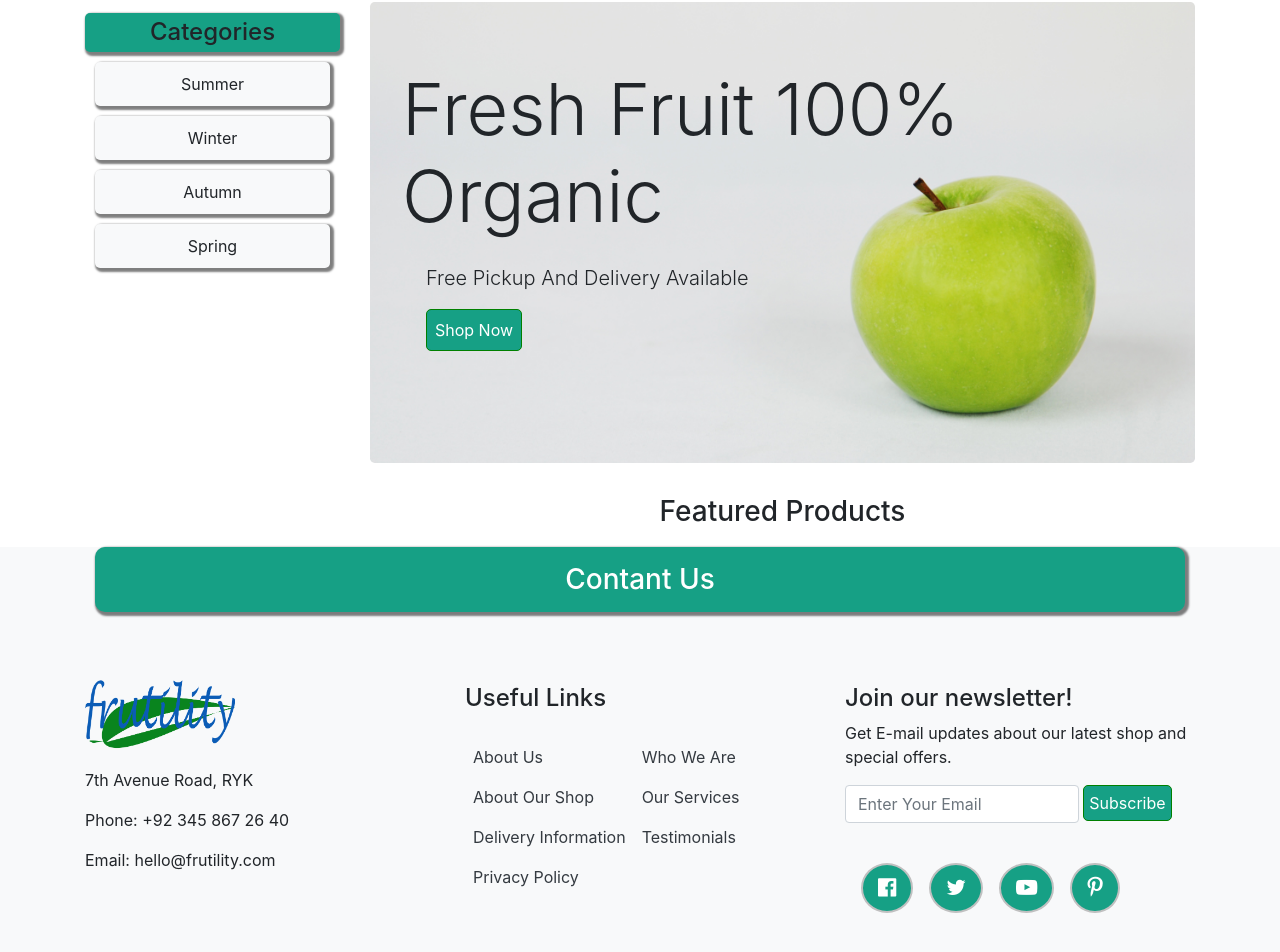
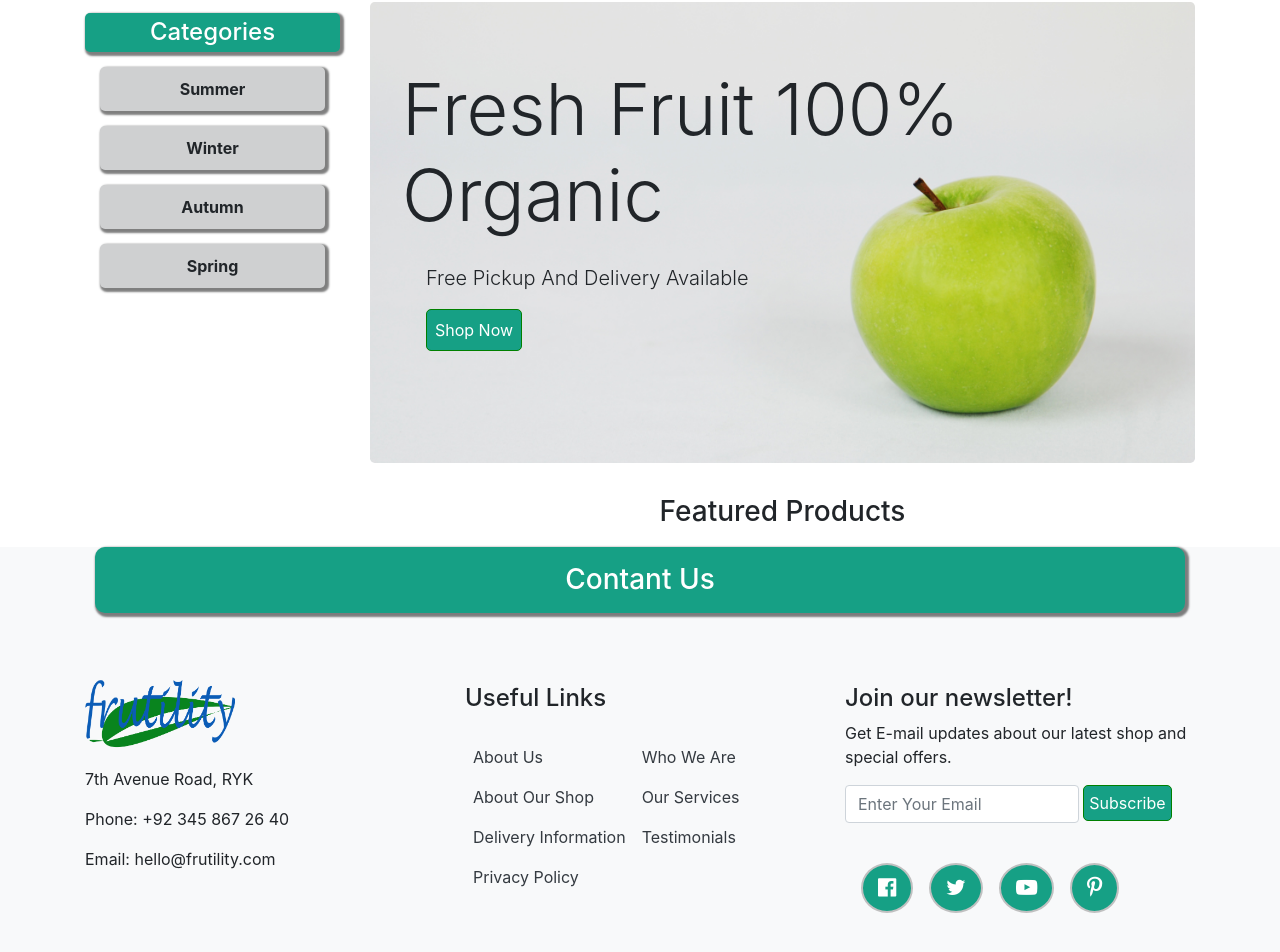
Before and after one commit to iamafaqashfaq/frutility-react, a React (Create React App) app: page / in a window 1280 px wide. Shown: the part 176-1128 px from the top of the page. Built offline with nearby package versions, Linux system fonts and the light colour scheme.

Commit message:
Another commit

```diff
--- a/src/App.css
+++ b/src/App.css
@@ -38,7 +38,7 @@
 }
 .fruity-btn:hover{
   background-color: white;
-  color: #16a085;
+  color: #1abc9c;
 }
 .social-link{
   background-color: #16a085;
@@ -71,12 +71,14 @@
 }
 .sidebar-nav ul li{
   padding: 10px;
-  background-color: #f8f9fa;
+  background-color: #cfd0d1;
+  font-weight: 700;
   border-radius: 5px;
   box-shadow: 2px 2px 2px 2px rgba(0,0,0,0.5);
-  margin: 10px;
+  margin: 15px;
   display: block;
   text-align: center;
+  cursor: pointer;
 }
 .sidebar-nav ul li:hover{
   background-color: #1abc9c;
--- a/src/App.js
+++ b/src/App.js
@@ -6,6 +6,7 @@ import Footercomponent from './component/footercomponent'
 import Admin from './component/admin/Component/Login/adminlogin'
 import './App.css';
 import 'hover.css'
+import 'animate.css'
 import 'bootstrap/dist/css/bootstrap.min.css'
 import 'font-awesome/css/font-awesome.min.css'
 import { BrowserRouter as Router, Switch, Route } from 'react-router-dom'
--- a/src/component/footercomponent.js
+++ b/src/component/footercomponent.js
@@ -5,8 +5,10 @@ export default function footercomponent() {
     return (
         <div id="footer-comp" className="bg-light">
             <div className="container">
-                <div id="footer-header"><h3 className="text-center p-3 text-white">Contant Us</h3></div>
-                <div className="row mt-5 pb-5">
+                <div id="footer-header" className="animate__animated animate__backInLeft">
+                    <h3 className="text-center p-3 text-white">Contant Us</h3>
+                </div>
+                <div className="row mt-5 pb-5 animate__animated animate__backInUp">
                     <div className="col-md-4 col-lg-4 address-details align-self-start">
                         <img src={brandlogo} alt="Frutiltiy Logo" width="150px" />
                         <p>7th Avenue Road, RYK</p>
@@ -82,10 +84,10 @@ export default function footercomponent() {
                             </div>
                         </div>
                         <div className="mt-4">
-                            <i className="fa fa-facebook-official fa-lg social-link m-3"></i>
-                            <i className="fa fa-twitter fa-lg social-link"></i>
-                            <i className="fa fa-youtube-play fa-lg social-link m-3"></i>
-                            <i className="fa fa-pinterest-p fa-lg social-link"></i>
+                            <i className="fa fa-facebook-official fa-lg social-link m-3 hvr-shrink"></i>
+                            <i className="fa fa-twitter fa-lg social-link hvr-shrink"></i>
+                            <i className="fa fa-youtube-play fa-lg social-link m-3 hvr-shrink"></i>
+                            <i className="fa fa-pinterest-p fa-lg social-link hvr-shrink"></i>
                         </div>
                     </div>
                 </div>
--- a/src/component/productsection.js
+++ b/src/component/productsection.js
@@ -3,7 +3,7 @@ import React from 'react'
 export default function productsection() {
     return (
         <div id="product-section">
-            <div className="jumbotron product-highlight">
+            <div className="jumbotron product-highlight animate__animated animate__backInRight">
                 <div className="display-3 mb-4">Fresh Fruit 100% Organic</div>
                 <p className="lead text-capitalize mb-3 ml-4">free pickup and delivery available</p>
                 <button className="fruity-btn p-2 ml-4 mb-5 hvr-grow">Shop Now</button>
--- a/src/component/sidebar.js
+++ b/src/component/sidebar.js
@@ -4,9 +4,9 @@ export default function sidebar() {
     return (
         <div id="sidebar">
             <div className="sidebar-cat-header">
-                <h4 className="text-center">Categories</h4>
+                <h4 className="text-center text-white">Categories</h4>
             </div>
-            <nav className="sidebar-nav">
+            <nav className="sidebar-nav animate__animated animate__backInLeft">
                 <ul>
                     <li className="hvr-grow">Summer</li>
                     <li className="hvr-grow">Winter</li>
```
